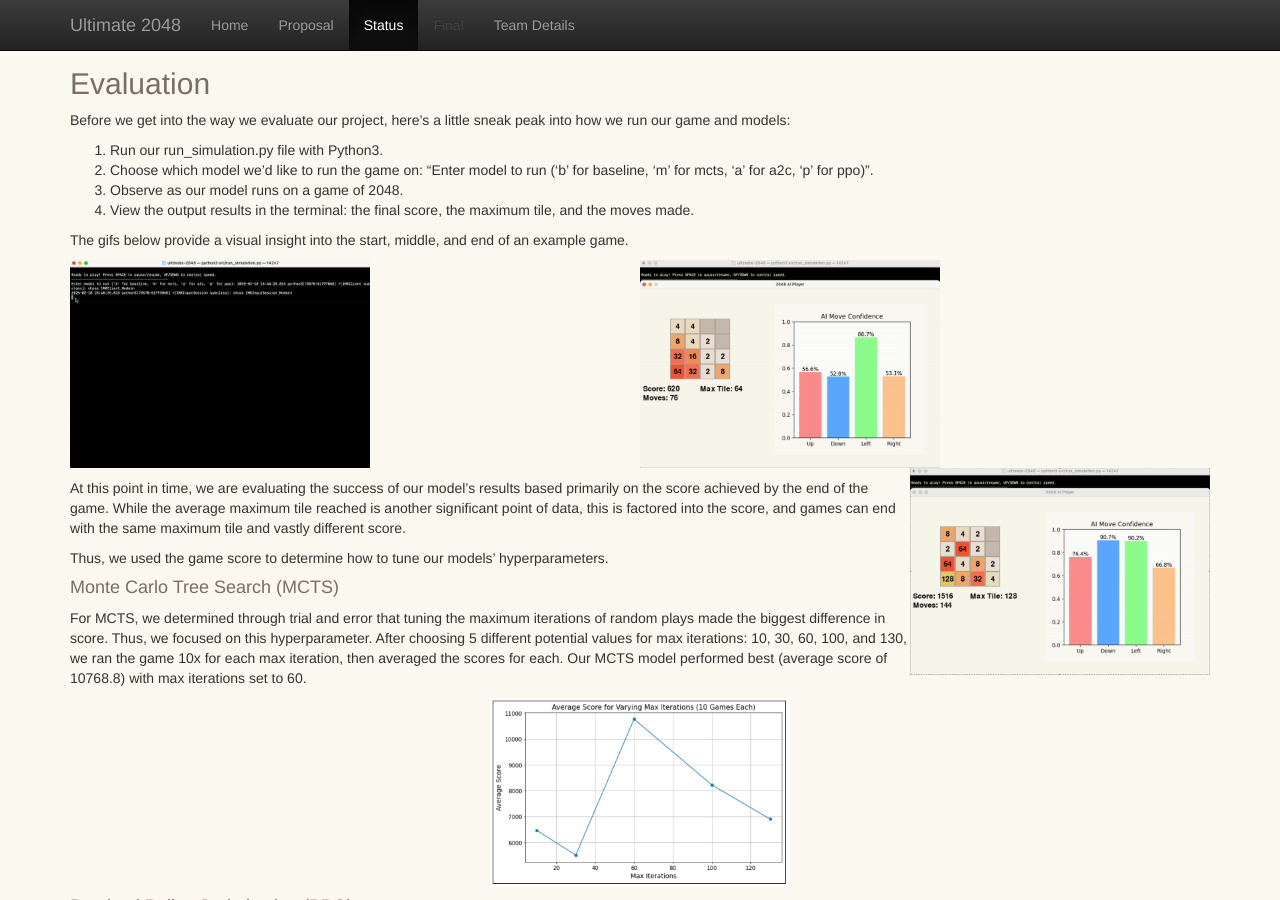
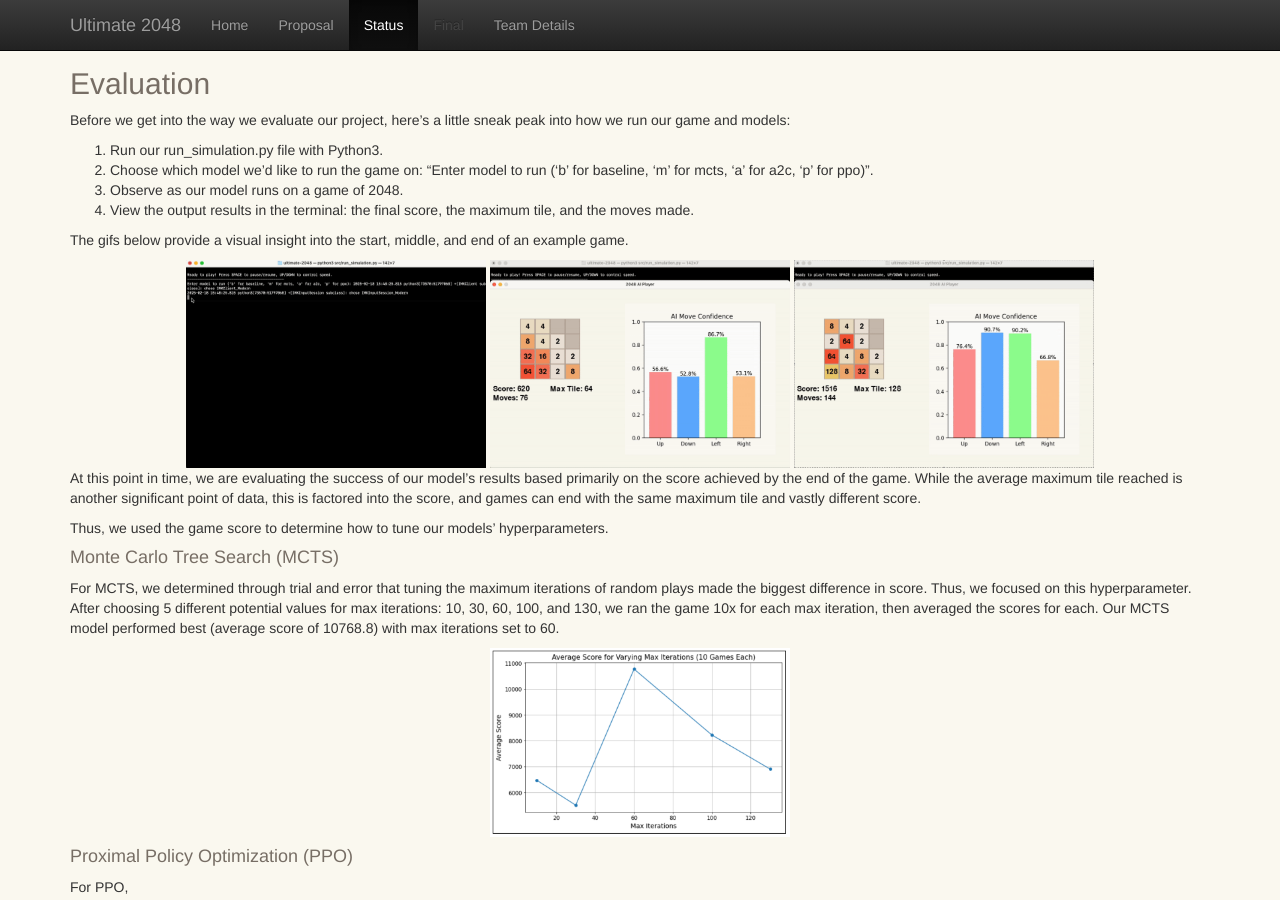
Before and after one commit to AnthonyCusi/ultimate-2048, a Jekyll site: the page built from docs/status.md, in a window 1280 px wide and 900 px high, scrolled down 1204 px. Built offline with Jekyll 4.4.1, drawn with Linux system fonts in a browser that asks for light colours.

Commit message:
another gif alignment attempt

```diff
--- a/docs/status.md
+++ b/docs/status.md
@@ -47,11 +47,11 @@ Before we get into the way we evaluate our project, here's a little sneak peak i
 
 The gifs below provide a visual insight into the start, middle, and end of an example game.
 
-<img align="left" src="images/2048GameplayStart.gif" alt="2048 gameplay start gif" width="300"/>
 <div style="text-align: center;">
+<img src="images/2048GameplayStart.gif" alt="2048 gameplay start gif" width="300"/>
 <img src="images/2048GameplayMiddle.gif" alt="2048 gameplay middle gif" width="300"/>
+<img src="images/2048GameplayEnd.gif" alt="2048 gameplay end gif" width="300"/>
 </div>
-<img align="right" src="images/2048GameplayEnd.gif" alt="2048 gameplay end gif" width="300"/>
 
 At this point in time, we are evaluating the success of our model's results based primarily on the score achieved by the end of the game.  While the average maximum tile reached is another significant point of data, this is factored into the score, and games can end with the same maximum tile and vastly different score.
 
```
